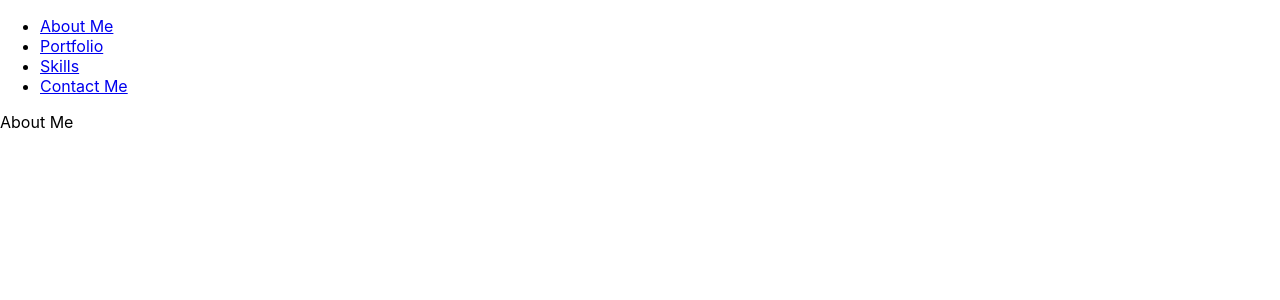
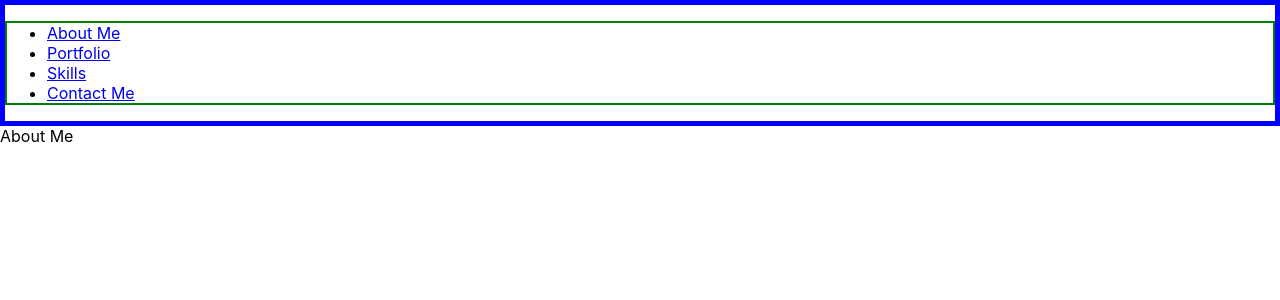
Before and after one commit to CoderJ01/material-ui-programming-portfolio, a React (Create React App) app: page / in a window 1280 px wide. Shown: the top 300 px of the page. Built offline with nearby package versions, Linux system fonts and the light colour scheme.

Commit message:
import and implement styles

```diff
--- a/src/components/Layout/Layout.component.jsx
+++ b/src/components/Layout/Layout.component.jsx
@@ -1,12 +1,13 @@
 import React from 'react';
 import { Outlet, Link } from 'react-router-dom';
+import styles from './Layout.style.css';
 
 const Layout = () => {
     return (
         <div>
-            <nav>
-                <ul>
-                    <li>
+            <nav className="layoutnav">
+                <ul className="layoutul">
+                    <li className="layoutli">
                         <Link to="/">About Me</Link>
                     </li>
                     <li>
```
